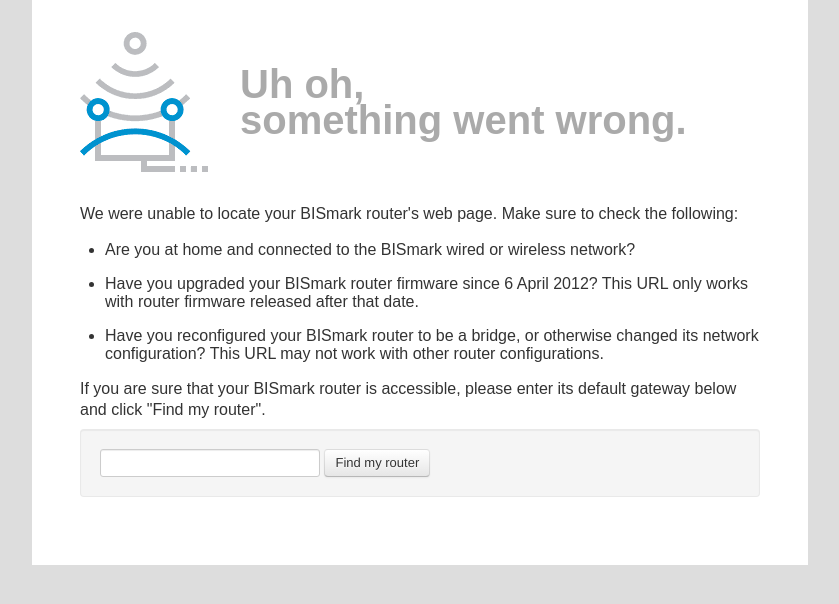
After one commit to projectbismark/bismark-authn-server, a Django app: template bismark-home/templates/oauth2/router.html in a window 1280 px wide. The commit adds this page. Shown: the top 604 px of the page, without its empty margins (220-1059 px from the left). Run offline with Django 3.2, Linux system fonts and the light colour scheme; the template is opened without the code that fills it, so the values that code supplies are empty; some libraries are stand-ins or nearby versions.

Commit message:
switch to /router redirect, better docs

```diff
--- a/bismark-app/admin.py
+++ b/bismark-app/admin.py
@@ -3,8 +3,11 @@ from django.contrib.auth.models import User
 from .models import Router
 from oauth2app.models import Client, Code, AccessToken
 
+#format admin site for management of users
+
 admin.site.unregister(User)
 
+#delete User object with associated Router, Client, Code, and AccessToken objects
 def clean_cascade_delete(modeladmin, request, queryset):
     for i in queryset:
 	i.delete()
--- a/bismark-app/forms.py
+++ b/bismark-app/forms.py
@@ -6,6 +6,7 @@ from django_countries.countries import COUNTRIES
 class AuthorizeForm(forms.Form):
     pass
 
+#form used to gather user information
 class InfoForm(forms.Form):
     isp = forms.CharField(label="Internet Service Provider (ISP)", max_length=75, widget=forms.TextInput(attrs=dict(maxlength=75)))
     service_type = forms.ChoiceField(label="Service Type", choices=(('DSL', 'DSL'), ('Fiber', 'Fiber'), ('Cable', 'Cable'), ('Wireless-Cellular', 'Wireless- Cellular'), ('Wireless- WiMAX', 'Wireless- WiMAX'), ('Wireless-802.11', 'Wireless- 802.11'), ('Other', 'Other')))
--- a/bismark-app/models.py
+++ b/bismark-app/models.py
@@ -2,6 +2,7 @@ from django.db import models
 from django.contrib.auth.models import User
 from django_countries import CountryField
 
+#Router object stores user information
 class Router(models.Model):
 	def __unicode__(self):
 		 return self.user.email
--- /dev/null
+++ b/bismark-home/templates/oauth2/router.html
@@ -0,0 +1,93 @@
+<!DOCTYPE html PUBLIC "-//W3C//DTD XHTML 1.0 Strict//EN" "http://www.w3.org/TR/xhtml1/DTD/xhtml1-strict.dtd">
+<html xmlns="http://www.w3.org/1999/xhtml"><head>
+    <title>Uh oh, something went wrong | register.projectbismark.net</title>
+    <meta http-equiv="Content-Type" content="text/html; charset=UTF-8">
+    <link rel="stylesheet" type="text/css" href="/static/css/bootstrap.css" media="all">
+    <link rel="stylesheet" type="text/css" href="/static/css/main.css" media="all">
+    <script type="text/javascript" src="//ajax.googleapis.com/ajax/libs/jquery/1.6.1/jquery.min.js"></script>
+
+<script type="text/javascript">
+    $('#overlay').css('display', 'block');
+    $()
+    var hosts = ['myrouter.projectbismark.net',
+		 'myrouter.local',
+		 '192.168.142.1'];
+    ajax_error = (function(){
+        var num_errors = 0;
+        var max_errors = hosts.length;
+        return function(jqXHR, textStatus, errorThrown) {
+            num_errors++;
+            if(num_errors >= max_errors) {
+                $('#overlay').css('display', 'none');
+            }
+        }
+    })()
+    for (var idx in hosts) {
+        (function() {
+            var theurl = ("http://" + hosts[idx] +
+                          "/cgi-bin/register-verify");
+            $.ajax({
+                type: "GET",
+                url: theurl,
+                timeout: 1000,
+                error: ajax_error,
+                success: function(data, textStatus, jqXHR) {
+                    var router_ip = $.trim(data);
+                    if (router_ip.match(/^(\d+\.){3}\d+$/) != null ) {
+			$.ajax({
+                            type: 'GET',
+                            url: ("http://" + router_ip +
+                                  "/cgi-bin/register-verify"),
+                            error: ajax_error,
+                            success: function(data, textStatus, jqXHR) {
+                                window.location = "http://" + router_ip + "/cgi-bin/luci/bismark/genkey?token=" + "{{ token }}";
+                            }
+                        });
+                    } else {
+                        ajax_error(null,null,null);
+                    }
+                }
+            });
+        })();
+    }
+</script>
+
+</head>
+
+<body>
+<div id="container">
+    <div class="header">
+        <img id="logo" src="/static/css/sad_bismark.gif" alt="Sad BISmark logo">
+        <div id="h1_container">
+            <h1><span style="color: #aaa;">Uh oh,<br>something went wrong.</span></h1>
+        </div>
+    </div>
+
+    <p style="display: block;">We were unable to locate your BISmark router's web page. Make
+    sure to check the following:</p>
+
+    <ul>
+        <li>Are you at home and connected to the BISmark wired or wireless
+            network?</li>
+        <li>Have you upgraded your BISmark router firmware since 6 April 2012?
+            This URL only works with router firmware released after that
+            date.</li>
+        <li>Have you reconfigured your BISmark router to be a bridge, or
+            otherwise changed its network configuration? This URL may not work
+            with other router configurations.</li>
+    </ul>
+
+    <p>If you are sure that your BISmark router is accessible, please enter its default gateway below and click "Find my router". </p>
+    <form action="." method="POST" class="well form-inline">{% csrf_token %}
+	<input type="text" name="gateway" />
+	<button type="submit" class="btn">Find my router</button>
+    </form>
+</div>
+
+<div style="display: none;" id="overlay">
+    <div>
+        <h2>Locating your BISmark router...</h2>
+    </div>
+</div>
+
+</body></html>
--- a/bismark-home/templates/registration/login.html
+++ b/bismark-home/templates/registration/login.html
@@ -16,7 +16,7 @@
 	<form method="POST" action=".">{% csrf_token %}
 		{{ login_form.as_p }}
 		<input type="hidden" name="next" value="{{next}}" />
-<input type="submit" value="Login" />
+		<button type="submit" class="btn btn-primary">Submit</button>
 	</form>
 
 	<a href="/accounts/password/reset">Forgot your password?</a>
--- a/bismark-home/templates/registration/registration_form.html
+++ b/bismark-home/templates/registration/registration_form.html
@@ -10,7 +10,7 @@
         <div class="content_container">
                 <form action="." method="post">{% csrf_token %}
 			{{ form.as_p }}
-			<input type="submit" value="Submit" />
+			<button type="submit" class="btn btn-primary">Submit</button>
 		</form>
 
 		<a href="../login/">Already Registered?</a>
```
Also changed, not shown: bismark-app/views.py (+12 -11 lines), bismark-home/templates/registration/cont_register.html (+5 -3 lines), 1 other file. Lines whose indentation alone changed are shown as unchanged.
